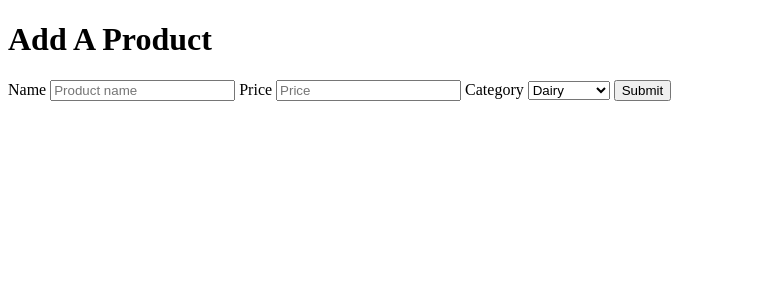
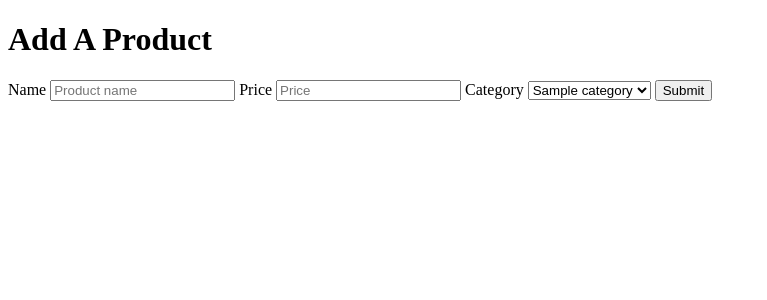
Before and after one commit to Mpilo-Pillz/NODEJS-Playground, a Node server app: template express/expressCrudWithMongoose/views/products/new.ejs in a window 1280 px wide. Shown: the top 300 px of the page, without its empty margins (0-767 px from the left). Run offline with Node 20, Linux system fonts and the light colour scheme; the template is opened without the code that fills it: most values are stand-ins (such as "Sample title", 1, 10 or a date in 2020); some libraries are stand-ins or nearby versions.

Commit message:
making a dynamic dropdown

```diff
--- a/express/expressCrudWithMongoose/index.js
+++ b/express/expressCrudWithMongoose/index.js
@@ -19,6 +19,7 @@ app.set('view engine', 'ejs');
 app.use(express.urlencoded({ extended: true }));
 app.use(methodOverride('_method'))
 
+const categories = ['dairy', 'fruit', 'vegetable'];
 const port = 4000;
 
 app.get('/products', async (req, res) => {
@@ -28,7 +29,7 @@ app.get('/products', async (req, res) => {
 });
 
 app.get('/products/new', (req, res) => {
-    res.render('products/new')
+    res.render('products/new', { categories })
 });
 
 app.post('/products', async (req, res) => {
--- a/express/expressCrudWithMongoose/views/products/index.ejs
+++ b/express/expressCrudWithMongoose/views/products/index.ejs
@@ -16,10 +16,10 @@
                 <a href="/products/<%= product._id%>">
                     <%= product.name %>
                 </a>
-
             </li>
             <% } %>
     </ul>
+    <a href="/products/new">Add a new Product</a>
 </body>
 
 </html>
--- a/express/expressCrudWithMongoose/views/products/new.ejs
+++ b/express/expressCrudWithMongoose/views/products/new.ejs
@@ -18,9 +18,11 @@
         <input type="number" name="price" id="price" placeholder="Price">
         <label for="category">Category</label>
         <select name="category" id="category">
-            <option value="dairy">Dairy</option>
-            <option value="fruit">Fruit</option>
-            <option value="vegetable">Vegetable</option>
+            <% for (let category of categories) { %>
+                <option value="<%= category %> ">
+                    <%= category %>
+                </option>
+                <% } %>
         </select>
         <button>Submit</button>
     </form>
```
